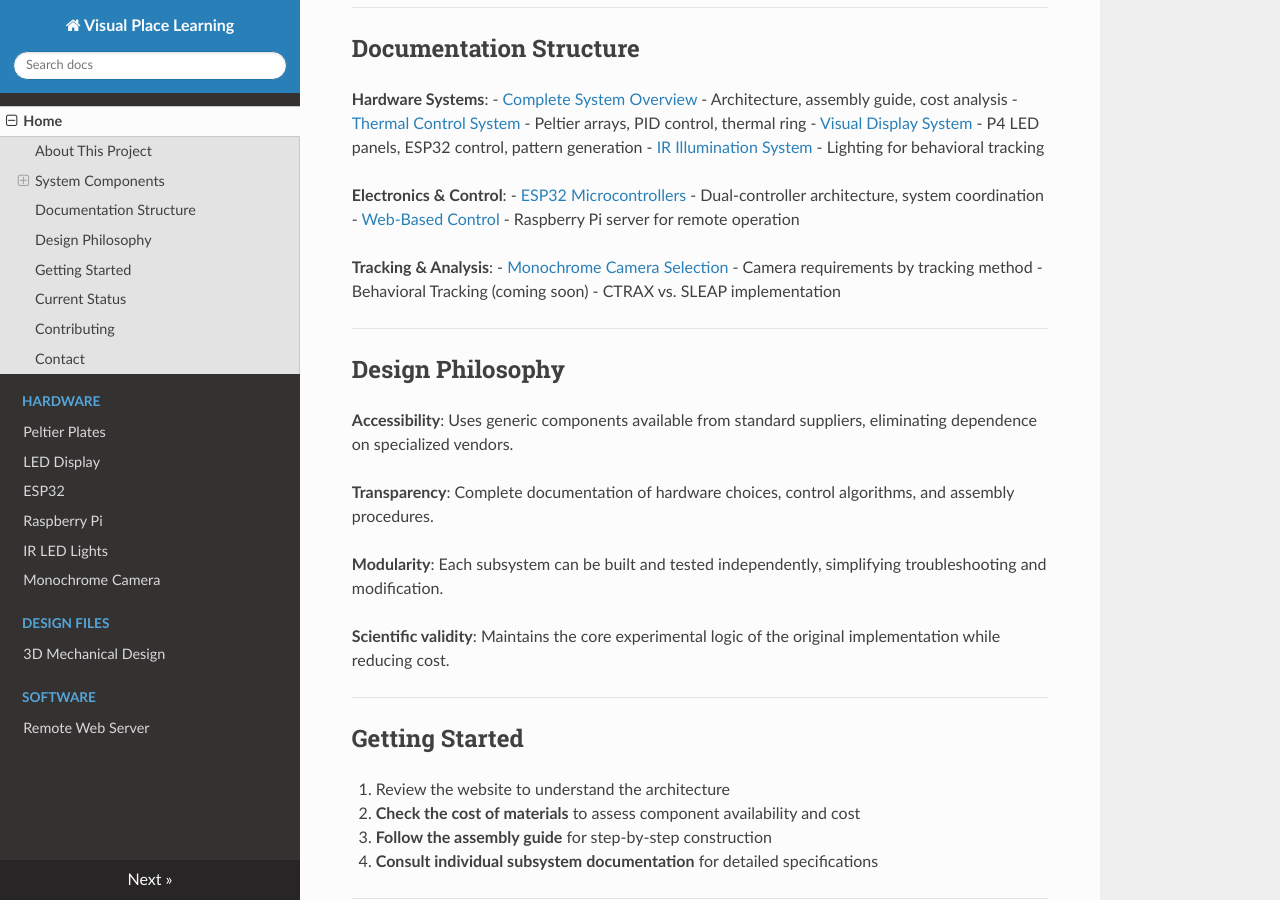
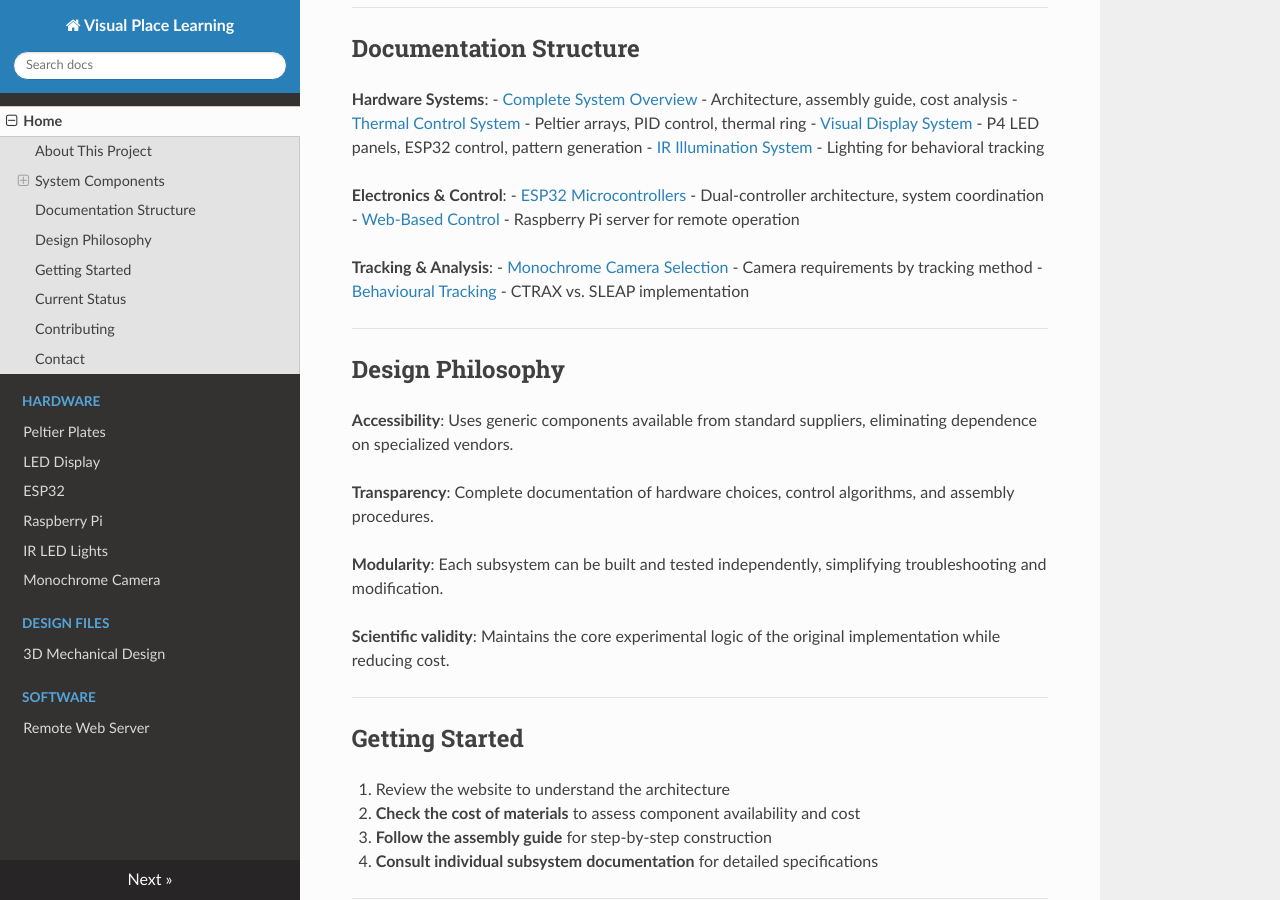
Before and after one commit to ajadismail2/Visual-place-learning, an MkDocs documentation site: the page built from docs/index.md, in a window 1280 px wide and 900 px high, scrolled down 1567 px. Built offline with MkDocs 1.6.1, drawn with Linux system fonts in a browser that asks for light colours; nearby versions of some CDN libraries.

Commit message:
Update index.md

```diff
--- a/docs/index.md
+++ b/docs/index.md
@@ -41,17 +41,17 @@
 
 **Hardware Systems**:
 - [Complete System Overview](complete_system_overview.md) - Architecture, assembly guide, cost analysis
-- [Thermal Control System](thermal_control_system.md) - Peltier arrays, PID control, thermal ring
-- [Visual Display System](visual_display_system.md) - P4 LED panels, ESP32 control, pattern generation
-- [IR Illumination System](ir_illumination_system.md) - Lighting for behavioral tracking
+- [Thermal Control System](hardware/thermal_control_system.md) - Peltier arrays, PID control, thermal ring
+- [Visual Display System](hardware/visual_display_system.md) - P4 LED panels, ESP32 control, pattern generation
+- [IR Illumination System](hardware/IR_illumination_system.md) - Lighting for behavioral tracking
 
 **Electronics & Control**:
-- [ESP32 Microcontrollers](esp32.md) - Dual-controller architecture, system coordination
-- [Web-Based Control](web_server.md) - Raspberry Pi server for remote operation
+- [ESP32 Microcontrollers](hardware/esp32.md) - Dual-controller architecture, system coordination
+- [Web-Based Control](software/web_server.md) - Raspberry Pi server for remote operation
 
 **Tracking & Analysis**:
-- [Monochrome Camera Selection](monochrome_camera.md) - Camera requirements by tracking method
-- Behavioral Tracking (coming soon) - CTRAX vs. SLEAP implementation
+- [Monochrome Camera Selection](hardware/monochrome_camera.md) - Camera requirements by tracking method
+- [Behavioural Tracking](software/Behavioural_tracking.md) - CTRAX vs. SLEAP implementation
 
 ---
 
```
